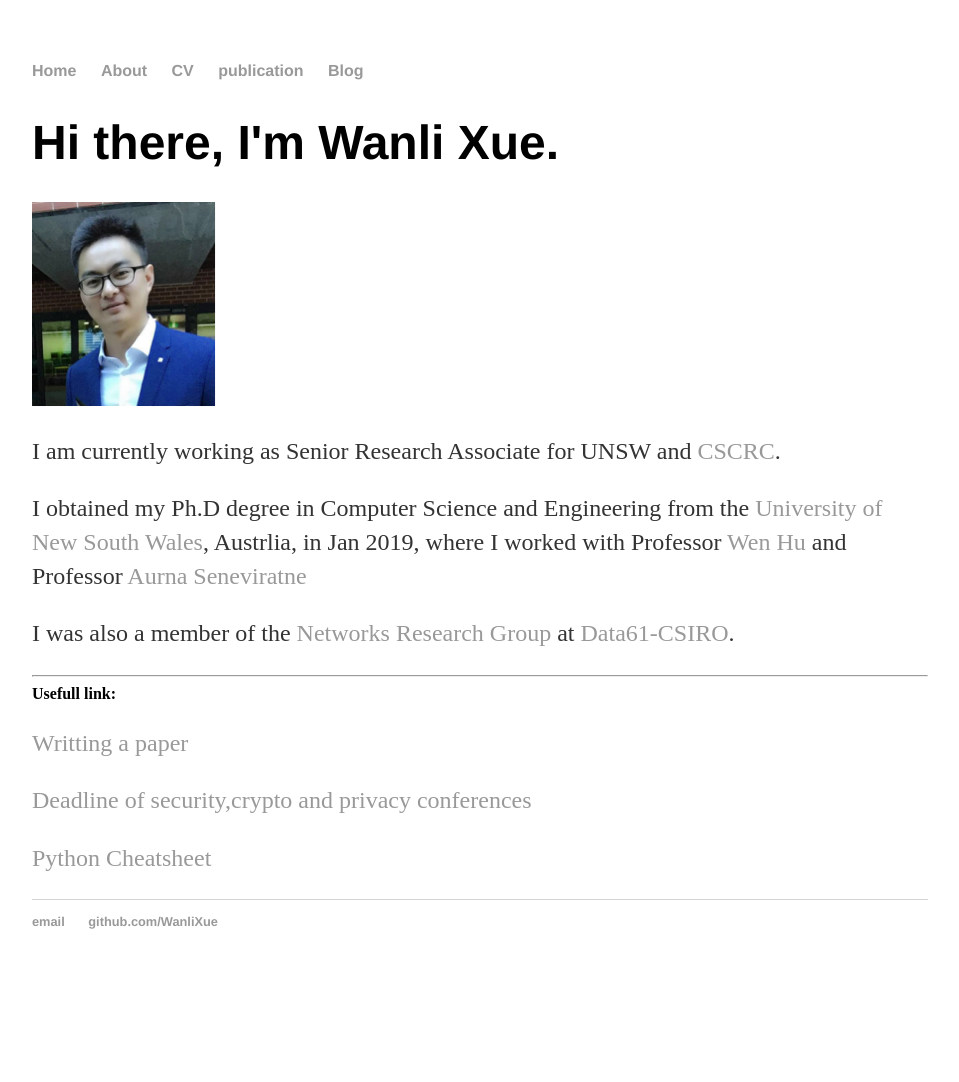
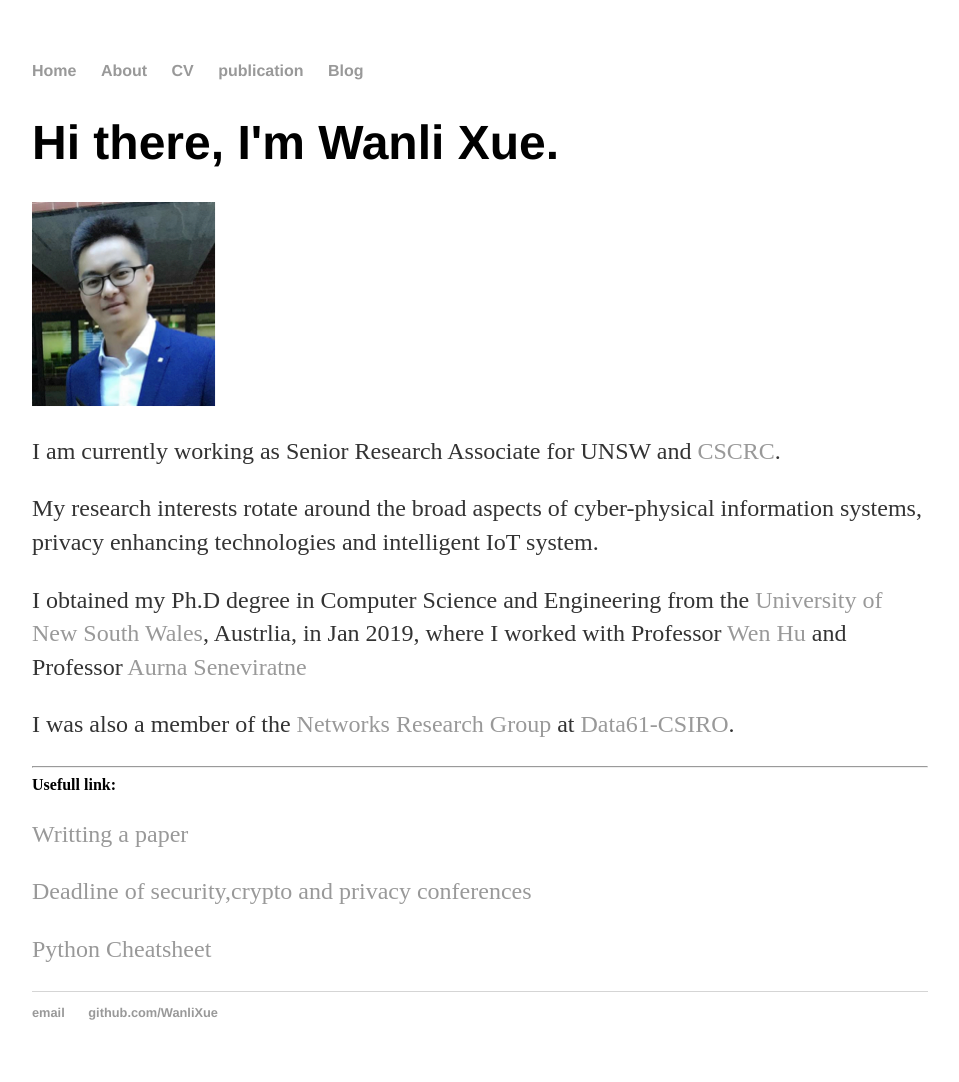
Before and after one commit to WanliXue/WanliXue.github.io, a Jekyll site: the page built from index.html, in a window 1280 px wide. Shown: the whole page, without its empty margins (160-1119 px from the left). Built offline with Jekyll 4.4.1, drawn with Linux system fonts in a browser that asks for light colours; before the commit the page ends 991 px from its top, so only the background shows below that.

Commit message:
Update index.html

```diff
--- a/index.html
+++ b/index.html
@@ -7,6 +7,7 @@ title: Wanli Xue's home page
 			<h1>Hi there, I'm Wanli Xue.</h1>
 			<img src="images/wanli.png" >
 			<p>I am currently working as Senior Research Associate for UNSW and <a href="https://www.cybersecuritycrc.org.au/">CSCRC</a>.</p>
+			<p>My research interests rotate around the broad aspects of cyber-physical information systems, privacy enhancing technologies and intelligent IoT system.</p>
 			<p>I obtained my Ph.D degree in Computer Science and Engineering from the <a href="https://www.unsw.edu.au/">University of New South Wales</a>, Austrlia, in Jan 2019, where I worked with Professor <a href="https://sites.google.com/site/wenhuunsw/home">Wen Hu</a> and Professor <a href="https://research.unsw.edu.au/people/professor-aruna-prasad-seneviratne">Aurna Seneviratne</a></p>
 			<p>I was also a member of the <a href="https://research.csiro.au/isp/">Networks Research Group</a> at <a href="https://data61.csiro.au/">Data61-CSIRO</a>.</p>
 
```
